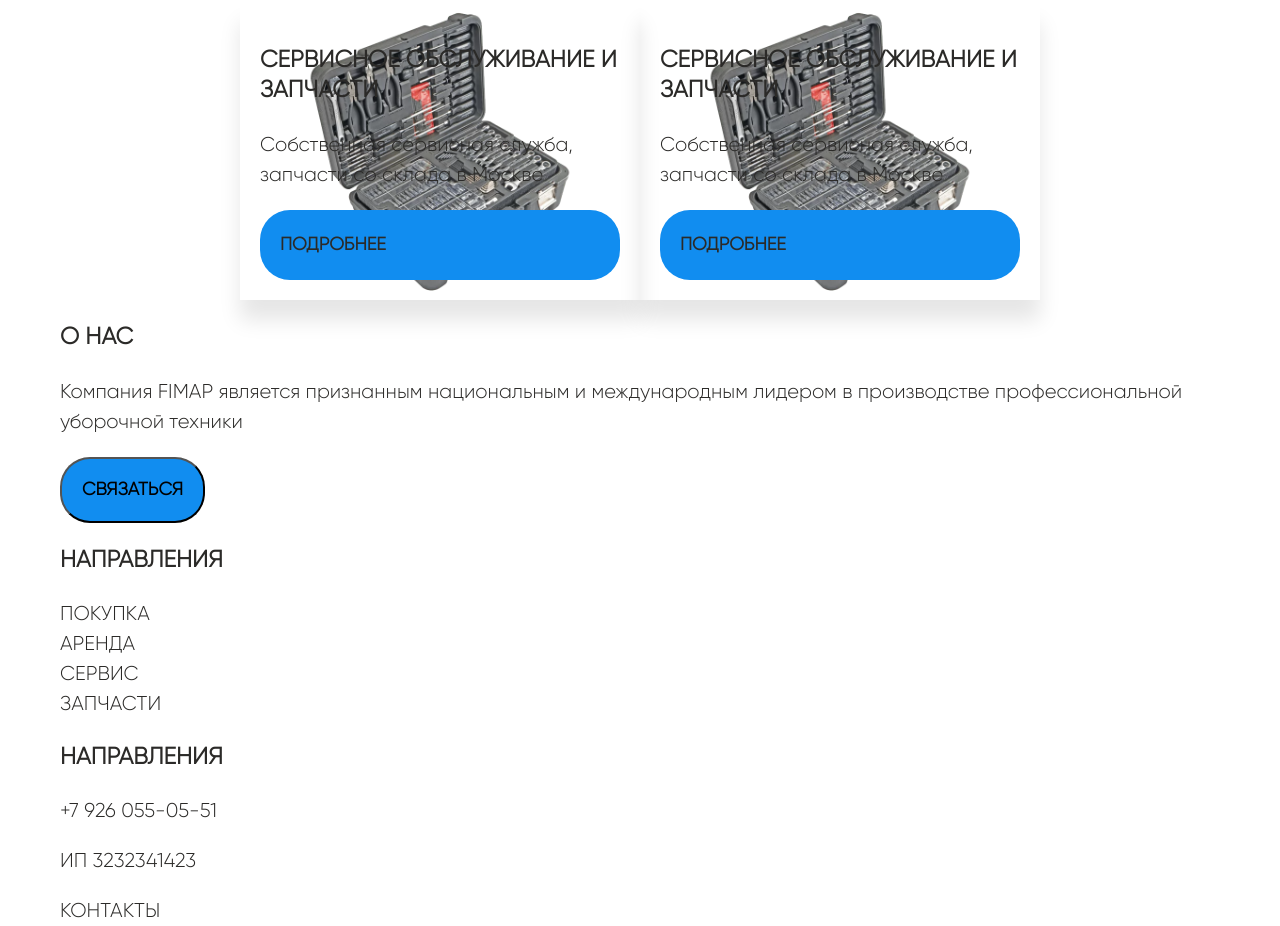
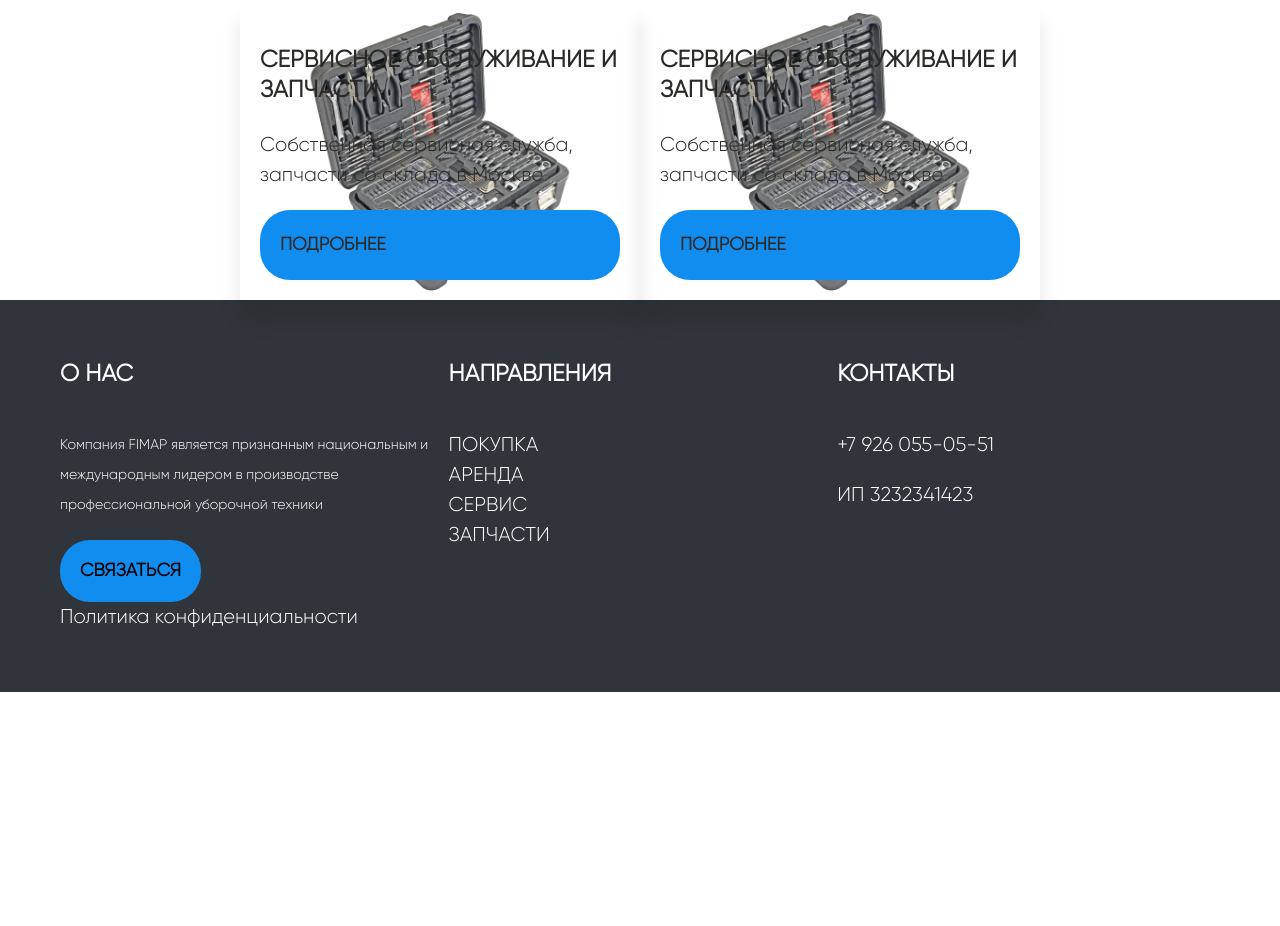
Before and after one commit to alba-khappy/fimapservice, a plain HTML site: page index.html in a window 1280 px wide. Shown: the part 1537-2463 px from the top of the page. After the commit the page ends 2229 px from the top, so only its background shows below. Drawn offline with nearby package versions, Linux system fonts and the light colour scheme.

Commit message:
верстка footer

```diff
--- a/index.html
+++ b/index.html
@@ -100,15 +100,15 @@
 
     </main>
     <footer class="footer__section">
-        <div class="container">
-            <ul class="">
-                <li class="">
-                    <h3 class="">О НАС</h3>
-                    <p class="">Компания FIMAP является признанным национальным и международным лидером в производстве профессиональной уборочной техники</p>
+        <div class="container footer__container">
+            <ul class="footer__wrapper">
+                <li class="footer__about-section">
+                    <h3 class="footer__heading">О НАС</h3>
+                    <p class="footer__about-description">Компания FIMAP является признанным национальным и международным лидером в производстве профессиональной уборочной техники</p>
                     <button class="primary-button">СВЯЗАТЬСЯ</button>
                 </li>
-                <li class="">
-                    <h3 class="">НАПРАВЛЕНИЯ</h3>
+                <li class="footer__business-lines-section">
+                    <h3 class="footer__heading">НАПРАВЛЕНИЯ</h3>
                     <ul class="">
                         <li class=""><a href="">ПОКУПКА</a></li>
                         <li class=""><a href="">АРЕНДА</a></li>
@@ -116,13 +116,13 @@
                         <li class=""><a href="">ЗАПЧАСТИ</a></li>
                     </ul>
                 </li>
-                <li class="">
-                    <h3 class="">НАПРАВЛЕНИЯ</h3>
+                <li class="footer__contacts-section">
+                    <h3 class="footer__heading">Контакты</h3>
                     <a href="tel:+79260550551" class="">+7 926 055-05-51</a>
                     <p class="">ИП 3232341423</p>
                 </li>
             </ul>
-            <a href="">КОНТАКТЫ</a>
+            <a href="">Политика конфиденциальности</a>
         </div>
     </footer>
 
--- a/style.css
+++ b/style.css
@@ -83,6 +83,8 @@ input {
     border-radius: 30px;
     background-color: #118df0;
     padding: 1rem;
+    outline: none;
+    border: none;
 }
 
 .secondary-button {
@@ -91,6 +93,8 @@ input {
     font-size: .9rem;
     border-radius: 30px;
     padding: .5rem 2rem;
+    outline: none;
+    border: none;
 }
 
 .secondary-button--outlined {
@@ -276,3 +280,37 @@ input {
 
 
 /*footer*/
+
+.footer__section {
+  background-color: #2f353a;
+  color: #fff;
+}
+
+.footer__container {
+    padding-top: 3rem;
+    padding-bottom: 3rem;
+}
+
+.footer__wrapper {
+    display: flex;
+    justify-content: space-between;
+    align-items: start;
+}
+
+.footer__about-section, .footer__business-lines-section, .footer__contacts-section {
+    width: 33%;
+}
+
+.footer__about-section {
+    max-width: 20rem;
+}
+
+.footer__heading {
+    text-transform: uppercase;
+    margin: 0 0 2rem 0;
+}
+
+.footer__about-description {
+    margin: 0 0 1rem 0;
+    font-size: .7rem;
+}
```
